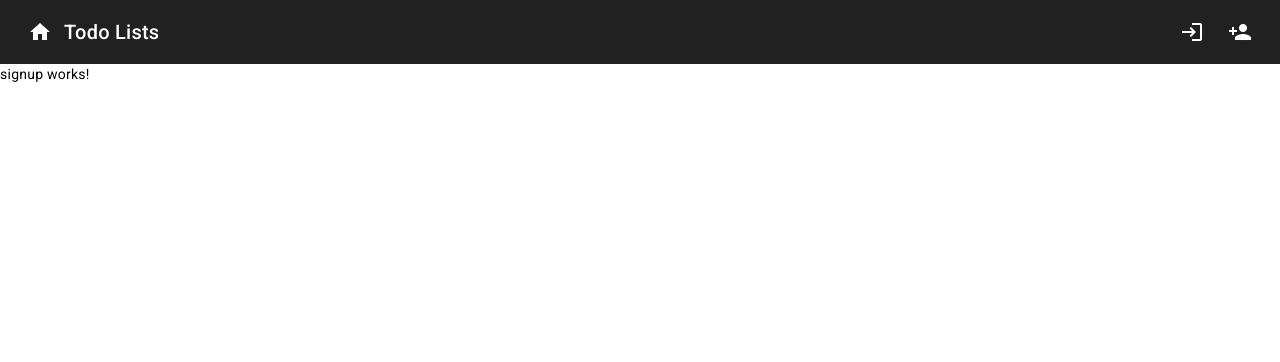
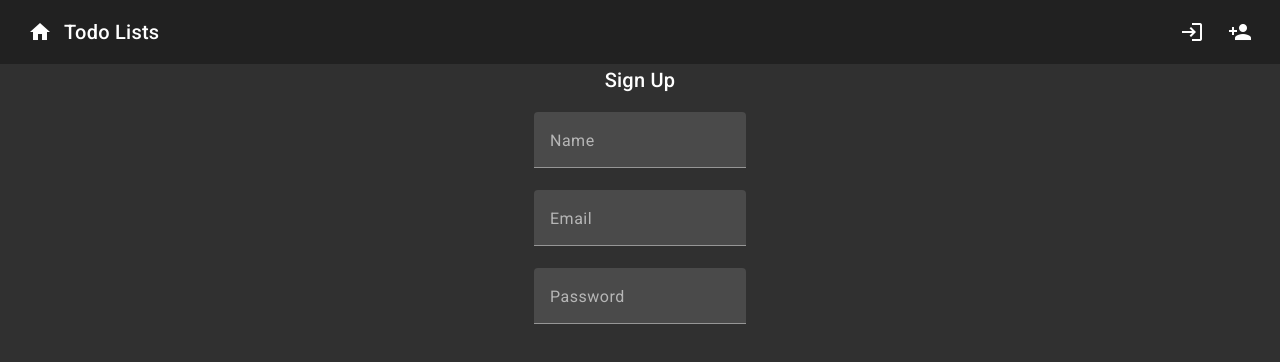
Before and after one commit to rileytittle/project4-wf, an Angular app: page /signup in a window 1280 px wide. Shown: the top 362 px of the page. Built offline with nearby package versions, Linux system fonts and the light colour scheme.

Commit message:
Create forms

```diff
--- a/src/app/app.component.html
+++ b/src/app/app.component.html
@@ -1,2 +1,2 @@
 <app-navbar></app-navbar>
-<router-outlet />
+<router-outlet/>
--- a/src/app/app.module.ts
+++ b/src/app/app.module.ts
@@ -16,6 +16,7 @@ import { LoginComponent } from './view/login/login.component';
 import { HomeComponent } from './view/home/home.component';
 import { SignupComponent } from './view/signup/signup.component';
 import {MatFormFieldModule} from '@angular/material/form-field';
+import {MatInputModule} from '@angular/material/input';
 
 @NgModule({
   declarations: [
@@ -36,7 +37,8 @@ import {MatFormFieldModule} from '@angular/material/form-field';
     MatTabsModule,
     BrowserAnimationsModule,
     MatListModule,
-    MatFormFieldModule
+    MatFormFieldModule,
+    MatInputModule
   ],
   providers: [],
   bootstrap: [AppComponent]
--- a/src/app/view/login/login.component.css
+++ b/src/app/view/login/login.component.css
@@ -0,0 +1,12 @@
+.main-div{
+    width:100%;
+    height:100%;
+    display: flex;
+    flex-direction: column;
+    align-items: center;
+}
+.child-div{
+    display: flex;
+    flex-direction: column;
+    align-items: center;
+}
--- a/src/app/view/login/login.component.html
+++ b/src/app/view/login/login.component.html
@@ -1 +1,13 @@
-<p>login works!</p>
+<div class="main-div mat-app-background">
+    <div class="child-div">
+        <h2>Login</h2>
+        <mat-form-field class="test">
+            <mat-label>Email</mat-label>
+            <input matInput type="email"/>
+        </mat-form-field>
+        <mat-form-field>
+            <mat-label>Password</mat-label>
+            <input matInput type="password"/>
+        </mat-form-field>
+    </div>
+</div>
--- a/src/app/view/signup/signup.component.css
+++ b/src/app/view/signup/signup.component.css
@@ -0,0 +1,12 @@
+.main-div{
+    width:100%;
+    height:100%;
+    display: flex;
+    flex-direction: column;
+    align-items: center;
+}
+.child-div{
+    display: flex;
+    flex-direction: column;
+    align-items: center;
+}
--- a/src/app/view/signup/signup.component.html
+++ b/src/app/view/signup/signup.component.html
@@ -1 +1,17 @@
-<p>signup works!</p>
+<div class="main-div mat-app-background">
+    <div class="child-div">
+        <h2>Sign Up</h2>
+        <mat-form-field>
+            <mat-label>Name</mat-label>
+            <input matInput type="text"/>
+        </mat-form-field>
+        <mat-form-field class="test">
+            <mat-label>Email</mat-label>
+            <input matInput type="email"/>
+        </mat-form-field>
+        <mat-form-field>
+            <mat-label>Password</mat-label>
+            <input matInput type="password"/>
+        </mat-form-field>
+    </div>
+</div>
```
